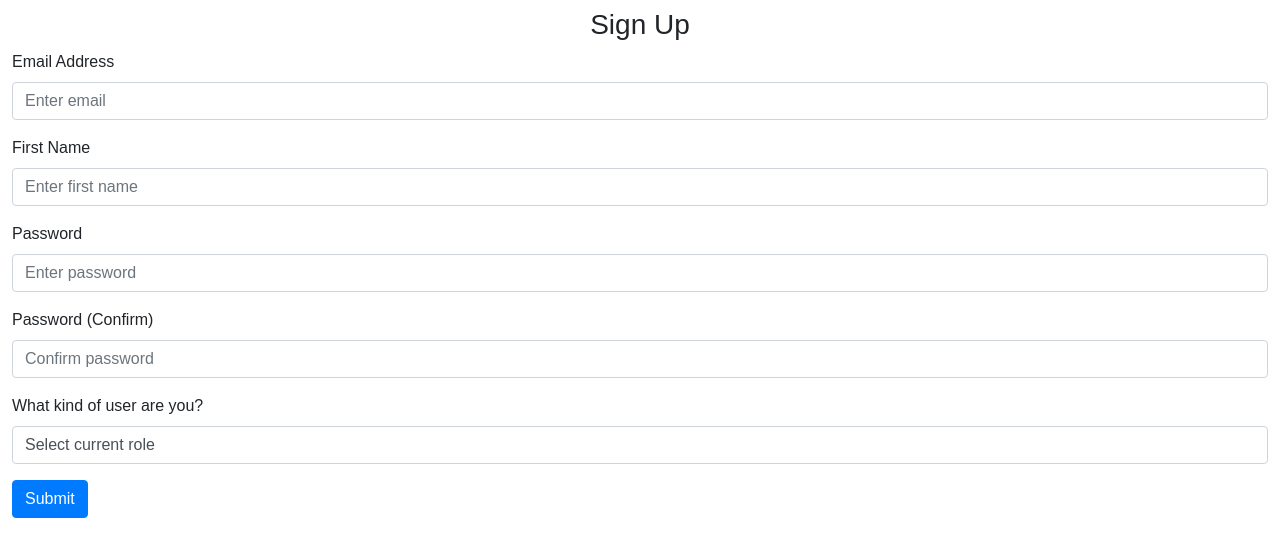
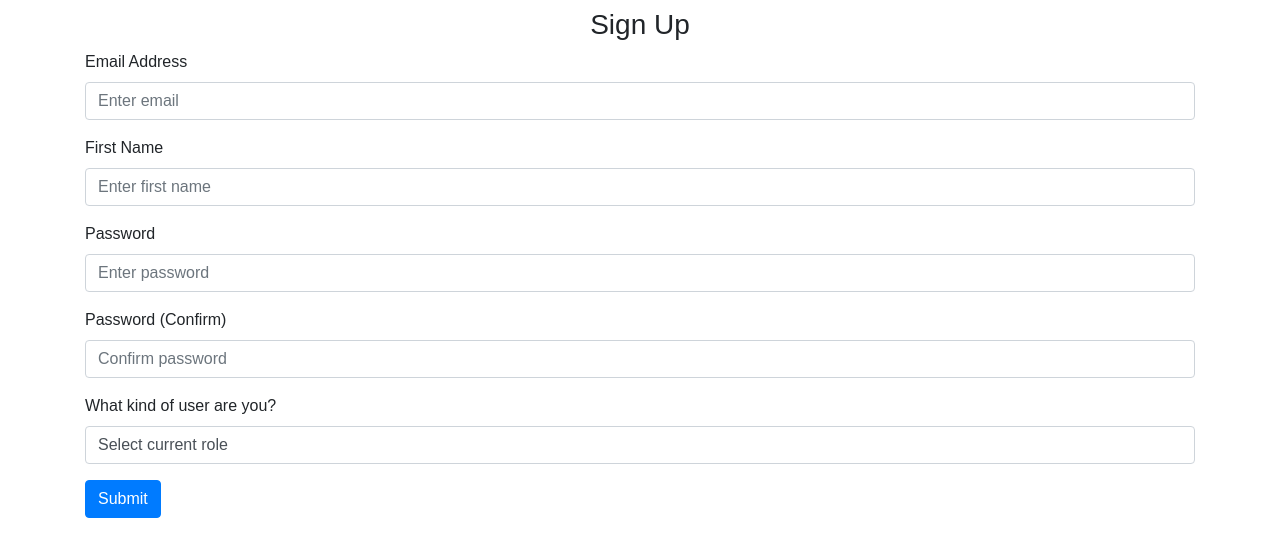
Before and after one commit to Maxime443/IMTrello, a Flask app: page /sign-up in a window 1280 px wide. Shown: the part 48-605 px from the top of the page. Run offline with Flask 3, Linux system fonts and the light colour scheme; some libraries are stand-ins or nearby versions.

Commit message:
container pour formulaire + z-index navbar

```diff
--- a/website/static/styles.css
+++ b/website/static/styles.css
@@ -34,6 +34,7 @@ body{
     height:48px;
     background-color: #333;
     padding: 0px 10px;
+    z-index: 100;
 }
 
 #sections{
--- a/website/templates/login.html
+++ b/website/templates/login.html
@@ -1,5 +1,6 @@
 {% extends "base.html" %} {% block title %}Login{% endblock %} {% block content
 %}
+<div class="container">
 <form method="POST">
   <h3 align="center">Login</h3>
   <div class="form-group">
@@ -25,4 +26,5 @@
 
   <button type="submit" class="btn btn-primary">Login</button>
 </form>
+</div>
 {% endblock %}
--- a/website/templates/sign_up.html
+++ b/website/templates/sign_up.html
@@ -1,5 +1,6 @@
 {% extends "base.html" %} {% block title %}Sign Up{% endblock %} {% block
 content %}
+<div class="container">
 <form method="POST">
   <h3 align="center">Sign Up</h3>
   <div class="form-group">
@@ -52,4 +53,5 @@ content %}
   </div>
   <button type="submit" class="btn btn-primary">Submit</button>
 </form>
+</div>
 {% endblock %}
```
Also changed, not shown: instance/database.db.
